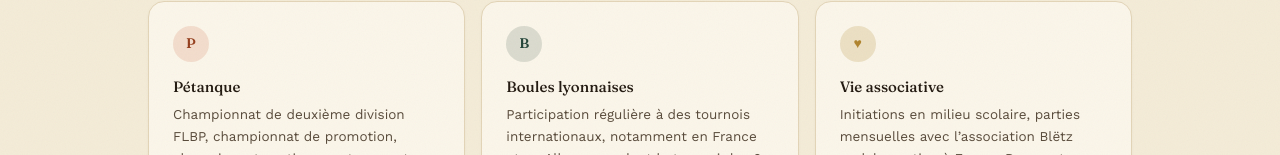
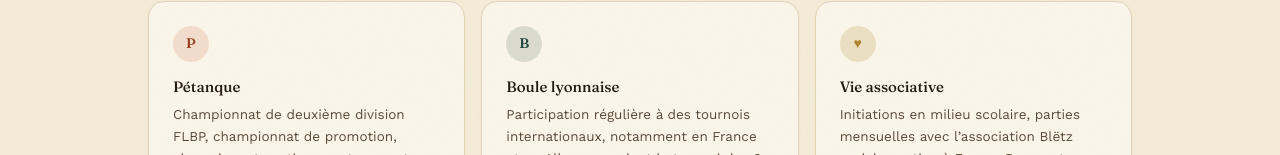
Before and after one commit to jeromedoyen/carreau-mondorf-nextjs, a Next.js app: page /club in a window 1280 px wide. Shown: the part 645-800 px from the top of the page. Built offline with nearby package versions, Linux system fonts and the light colour scheme; no server answers.

Commit message:
Email obligatoire a la creation d'un membre (CA) ; Boule lyonnaise au singulier

```diff
--- a/src/components/MembreForm.tsx
+++ b/src/components/MembreForm.tsx
@@ -208,6 +208,7 @@ export function MembreForm({
           <input
             type="email"
             name="email"
+            required
             defaultValue={valeurs?.email ?? ''}
             placeholder="Email"
             className="rounded-lg border border-ligne bg-sable px-3 py-2 text-[14px] outline-none focus:border-terracotta"
--- a/src/lib/club.ts
+++ b/src/lib/club.ts
@@ -30,7 +30,7 @@ export const DISCIPLINES = [
       'Championnat de deuxième division FLBP, championnat de promotion, championnats nationaux et rencontres amicales avec des clubs du Luxembourg et de la Grande Région.',
   },
   {
-    titre: 'Boules lyonnaises',
+    titre: 'Boule lyonnaise',
     description:
       'Participation régulière à des tournois internationaux, notamment en France et en Allemagne, dont le tournoi des 6 clubs à Hainburg.',
   },
```
